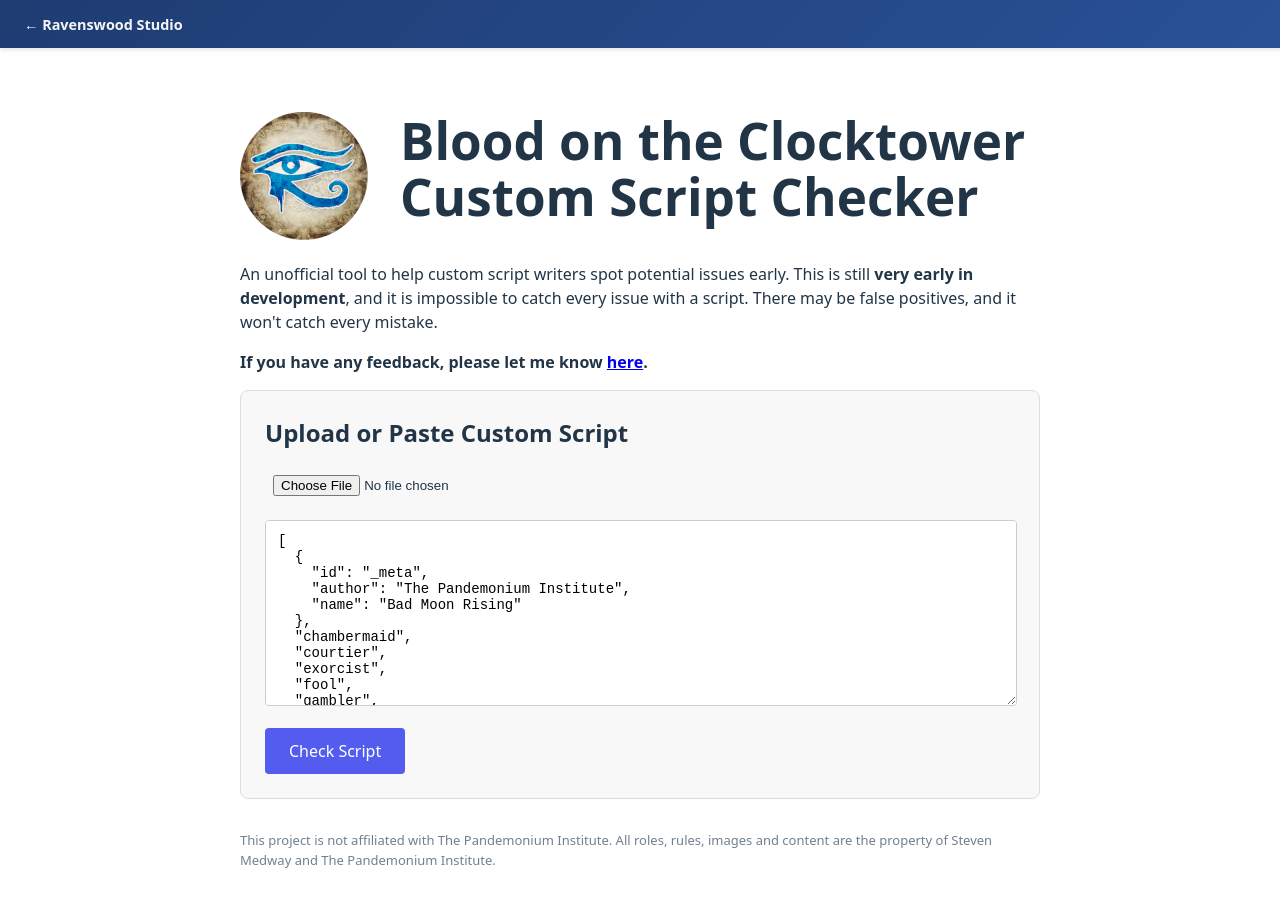
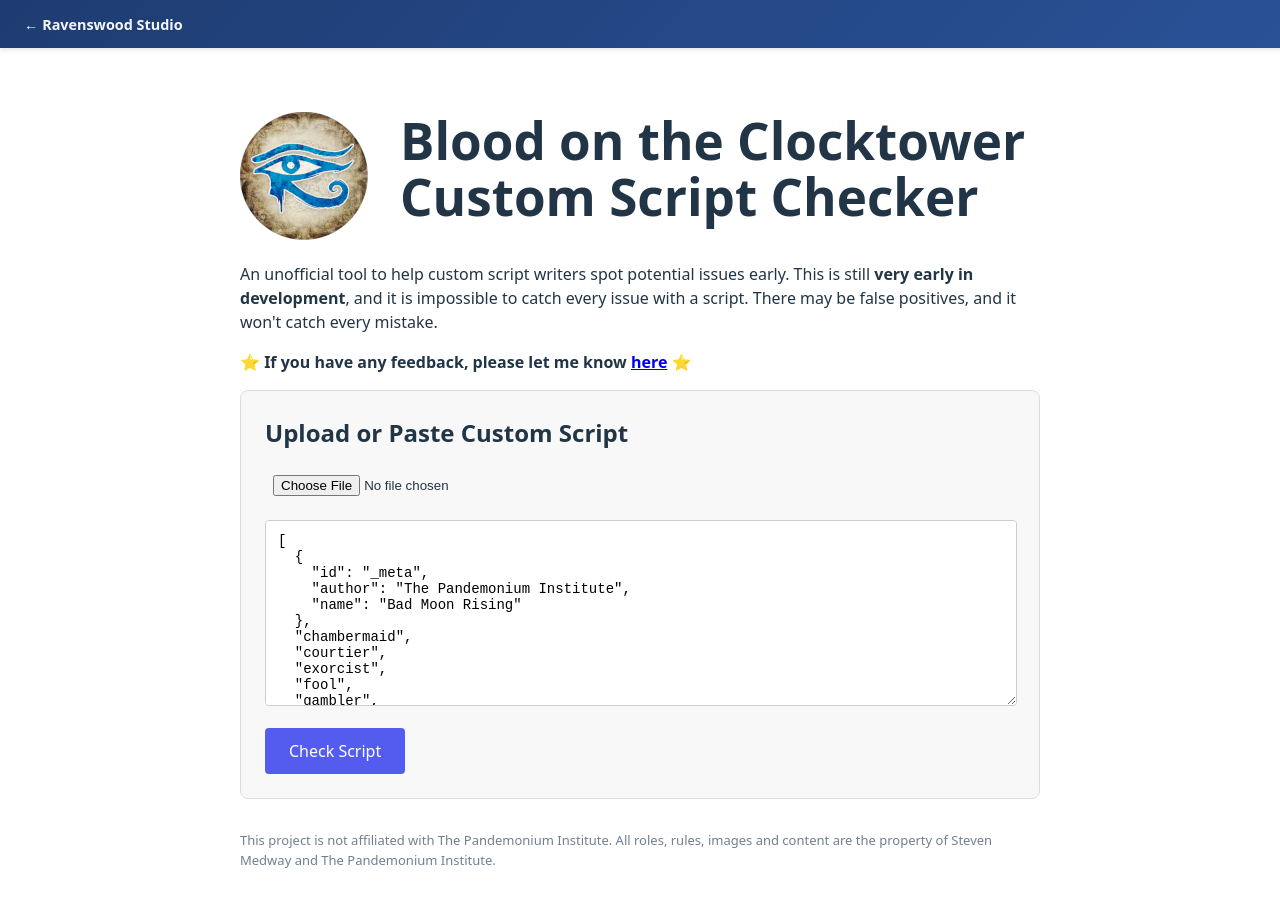
Before and after one commit to JohnForster/botc-script-checker, a Preact app: page / in a window 1280 px wide. Shown: the top 906 px of the page. Built offline with nearby package versions, Linux system fonts and the light colour scheme.

Commit message:
Add feedback link

```diff
--- a/src/app.tsx
+++ b/src/app.tsx
@@ -15,18 +15,18 @@ export const App = () => {
 
       <p>
         An unofficial tool to help custom script writers spot potential issues
-        early. This is still <strong>very early in development</strong>, and
-        it is impossible to catch every issue with a script. There may be
-        false positives, and it won't catch every mistake.
+        early. This is still <strong>very early in development</strong>, and it
+        is impossible to catch every issue with a script. There may be false
+        positives, and it won't catch every mistake.
       </p>
 
       <p>
         <strong>
-          If you have any feedback, please let me know{" "}
-          <a href="https://forms.gle/D4sPXcXHy4v2o5CP8">
+          ⭐️ If you have any feedback, please let me know{" "}
+          <a href="https://forms.gle/z1yeAW7x91X4Uc4H8">
             <strong>here</strong>
-          </a>
-          .
+          </a>{" "}
+          ⭐️
         </strong>
       </p>
       <ScriptChecker />
```
Also changed, not shown: 1 other file (tests, documents, lock files or other folders).
